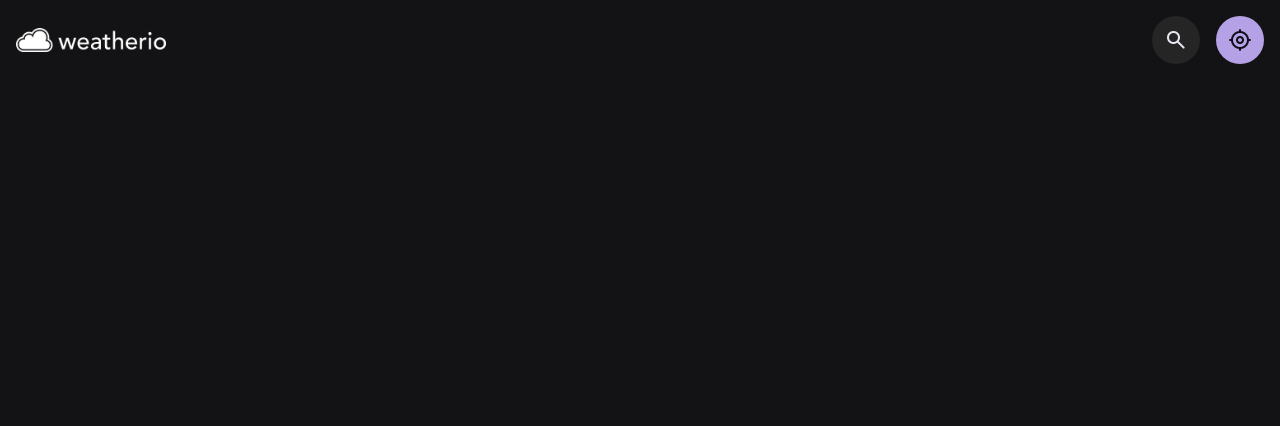
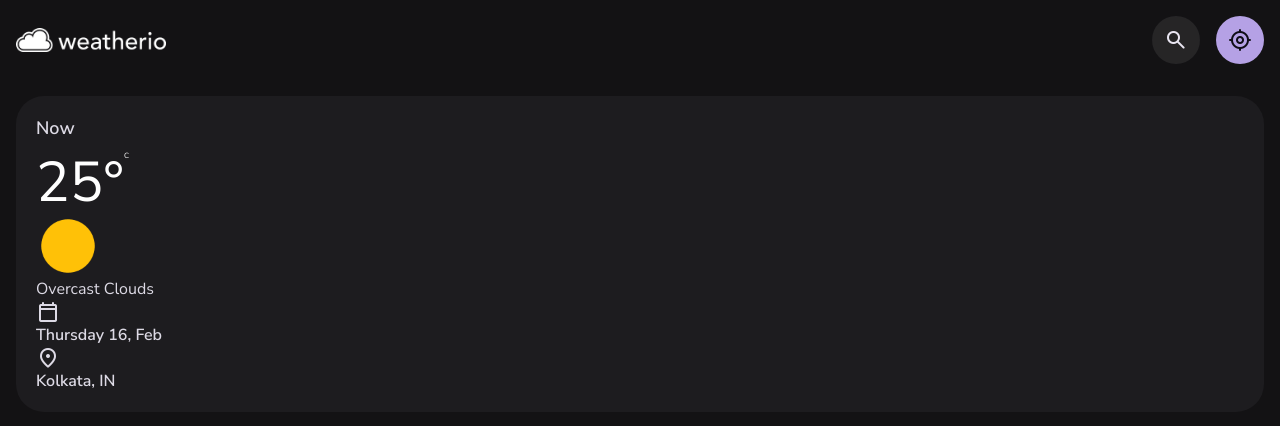
Before and after one commit to FireBird1998/Weather-App-V2, a website built with Vite: page index.html in a window 1280 px wide. Built offline with nearby package versions, Linux system fonts and the light colour scheme.

Commit message:
html main part and css partialy done

```diff
--- a/index.html
+++ b/index.html
@@ -28,6 +28,7 @@
   </head>
   <body>
     <!-- Header -->
+
     <header class="header">
       <div class="container">
 
@@ -86,6 +87,40 @@
       </div>
     </header>
 
+    <!-- Main  -->
+    <main>
+      <article class="container">
+        <div class="content-left">
+          <!-- -Current Weather  -->
+          <section class="section current-weather" aria-label="current weather" data-current-weather>
+            <div class="card card-lg current-weather-card">
+              <h2 class="title-2 card-title">Now</h2>
+
+              <div class="wrapper">
+
+                <p class="heading">25&deg;<sup>C</sup></p>
+                <img src="public/images/weather_icons/01d.png" alt="Overcast Clouds" width="64" height="64" class="weather-icon">
+              </div>
+
+              <p class="body-3">Overcast Clouds</p>
+
+              <ul class="meta-list">
+                <li class="meta-item">
+                  <span class="m-icon">calendar_today</span>
+                  <p class="title-3 meta-text">Thursday 16, Feb</p>
+                </li>
+                <li class="meta-item">
+                  <span class="m-icon">location_on</span>
+                  <p class="title-3 meta-text">Kolkata, IN</p>
+                </li>
+              </ul>
+
+            </div>
+          </section>
+        </div>
+      </article>
+    </main>
+
 
 
 
--- a/public/css/style.css
+++ b/public/css/style.css
@@ -260,6 +260,54 @@ REUSED STYLE
 
 .btn-primary[disabled]::before { display: none; }
 
+/* Main styles */
+
+.card{
+  background-color: var(--surface);
+  color: var(--on-surface);
+}
+
+.card-lg {
+  border-radius: var(--radius-28);
+  padding: 20px;
+}
+
+.card-sm {
+  border-radius: var(--radius-16);
+  padding: 16px;
+}
+
+.heading {
+  color: var(--white);
+  font-size: var(--heading);
+  line-height: 1.1;
+}
+
+.title-1 { font-size: var(--title-1); }
+
+.title-2 {
+  font-size: var(--title-2);
+  margin-block-end: 12px;
+}
+
+.title-3 {
+  font-size: var(--title-3);
+  font-weight: var(--weight-semiBold);
+}
+
+.body-1 { font-size: var(--body-1); }
+
+.body-2 {
+  font-size: var(--body-2);
+  font-weight: var(--weight-semiBold);
+}
+
+.body-3 { font-size: var(--body-3); }
+
+.label-1 { font-size: var(--label-1); }
+
+.label-2 { font-size: var(--label-2); }
+
 /*
 ================
     HEADER
@@ -381,3 +429,30 @@ REUSED STYLE
   inset: 0;
   box-shadow: none;
 }
+
+/*
+================================
+  CURRENT WEATHER SECTION / MAIN
+================================
+*/
+
+main{
+  height: calc(100vh - 80px);
+  height: calc(100svh - 80px);
+  overflow: hidden;
+}
+
+article.container {
+  position: relative;
+  display: grid;
+  grid-template-columns: minmax(0 , 1fr);
+  gap: 20px;
+  height: 100%;
+  overflow-y: auto; /* For firefox */
+  overflow-y: overlay;
+}
+
+article.container::-webkit-scrollbar-thumb { background-color: transparent; }
+
+
+article.container:is(:hover, :focus-within)::-webkit-scrollbar-thumb { background-color: var(--white-alpha-8); }
```
Also changed, not shown: 1 other file.
